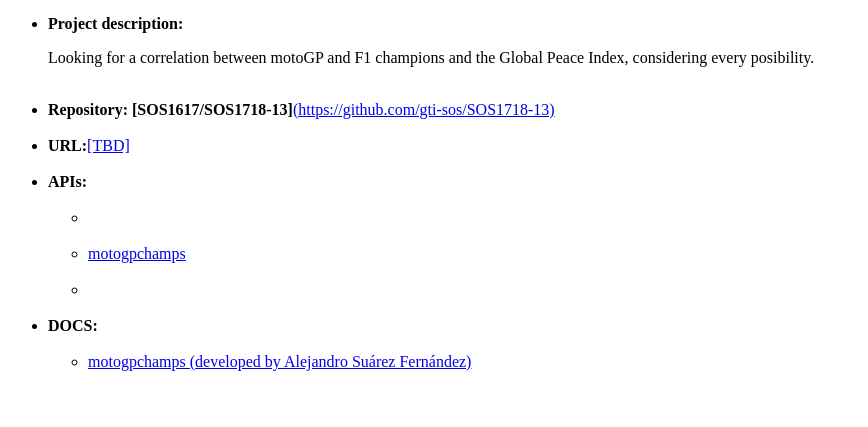
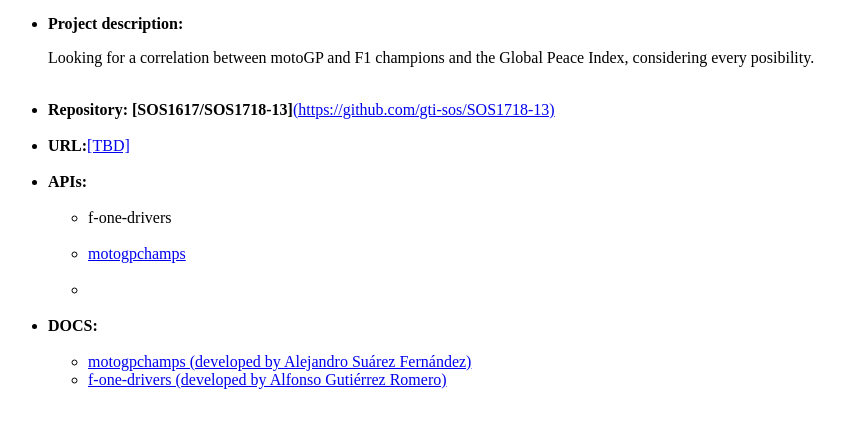
Before and after one commit to gti-sos/SOS1718-13, a website: page public/index.html in a window 1280 px wide. Shown: the part 155-582 px from the top of the page, without its empty margins (0-868 px from the left). Drawn offline with Linux system fonts and the light colour scheme.

Commit message:
Entrega 01 Final correccion 1, añadido al index.html el docs y la api

```diff
--- a/fonedriversApi/index.js
+++ b/fonedriversApi/index.js
@@ -5,6 +5,10 @@
 
 fonedriversApi.register = function(app, db, initialF_one_drivers) {
     console.log("Registering routes for fonedriversApi. ");
+
+    //https://documenter.getpostman.com/view/4099109/sos1718-13-f-one-drivers/RVu5i8Th
+    app.get(BASE_API_PATH + "/f-one-drivers/docs", (req, res) => {res.redirect("https://documenter.getpostman.com/view/4099109/sos1718-13-f-one-drivers/RVu5i8Th")});
+
 
 
     app.get(BASE_API_PATH + "/f-one-drivers/loadInitialData", (req, res) => {
--- a/public/index.html
+++ b/public/index.html
@@ -34,7 +34,7 @@
             <Strong>APIs:</Strong>
             <ul>
                 <br/>
-                <li type="circle"><a href="https://sos1718-13.herokuapp.com/api/v1/"></a> </li>
+                <li type="circle"><a href="https://sos1718-13.herokuapp.com/api/v1/f-one-drivers"></a>f-one-drivers</li>
                 <br/>
                 <li type="circle"><a href="https://sos1718-13.herokuapp.com/api/v1/motogpchamps">motogpchamps</a></li>
                 <br/>
@@ -47,6 +47,7 @@
             <ul>
                 <br/>
                 <li type="circle"><a href="https://sos1718-13.herokuapp.com/api/v1/motogpchamps/docs">motogpchamps (developed by Alejandro Suárez Fernández)</a></li>
+                <li type="circle"><a href="https://sos1718-13.herokuapp.com/api/v1/f-one-drivers/docs">f-one-drivers (developed by Alfonso Gutiérrez Romero)</a></li>
                 <br/>
             </ul>
         </li>
```
